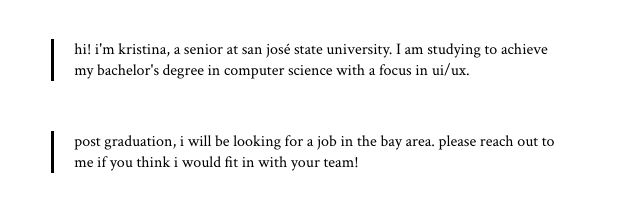
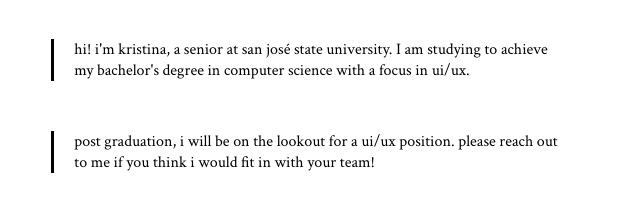
Before and after one commit to KristinaLeo/KristinaLeo.github.io, a plain HTML site: page index.html in a window 1280 px wide. Shown: the part 880-1100 px from the top of the page, 599-1239 px from the left. Drawn offline with nearby package versions, Linux system fonts and the light colour scheme.

Commit message:
Update index.html

```diff
--- a/index.html
+++ b/index.html
@@ -68,7 +68,7 @@
                     my bachelor's degree in computer science with a focus in ui/ux.</p>
                     </div>
                     <div class = "verticalLine metxt">
-                    <p>post graduation, i will be looking for a job in the bay area. please reach out to me
+                    <p>post graduation, i will be on the lookout for a ui/ux position. please reach out to me
                     if you think i would fit in with your team!</p>
                     </div>
                     <div class = "verticalLine metxt">
```
